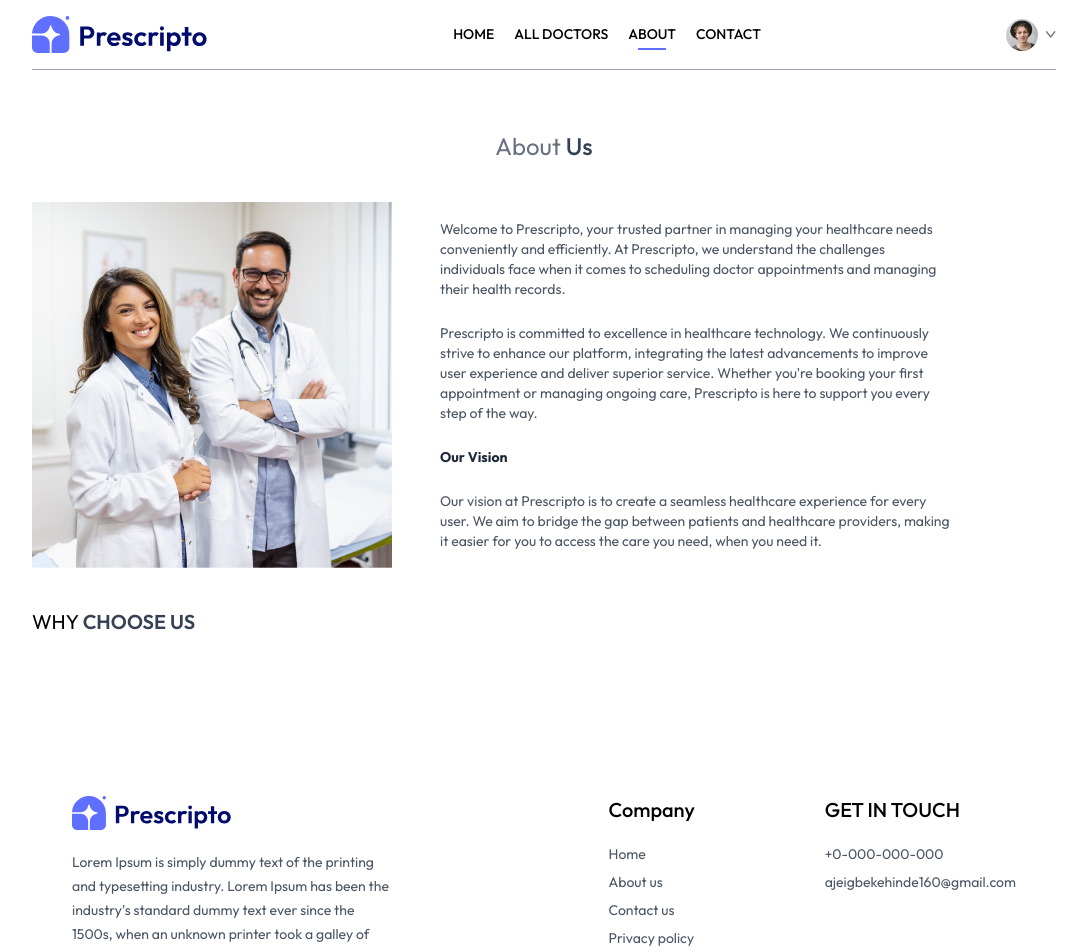
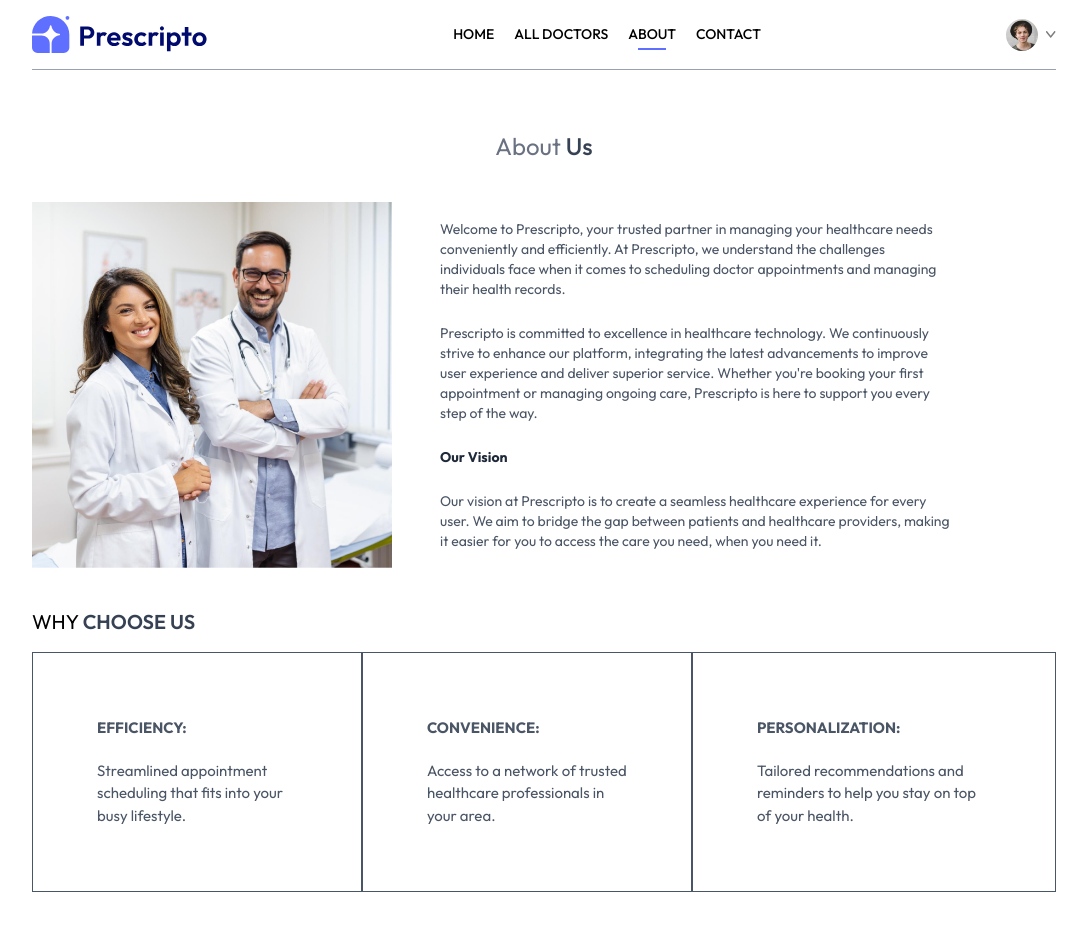
Before and after one commit to donkennie/appointify, a React (Vite) app in the folder frontend/: page /about in a window 1280 px wide. Shown: the top 951 px of the page, without its empty margins (96-1183 px from the left). Built offline with nearby package versions, Linux system fonts and the light colour scheme.

Commit message:
finish about page

```diff
--- a/frontend/src/pages/About.jsx
+++ b/frontend/src/pages/About.jsx
@@ -24,6 +24,22 @@ const About = () => {
     <div className='text-xl my-4'>
       <p>WHY <span className='text-gray-700 font-semibold'>CHOOSE US</span></p>
     </div>
+
+    <div className='flex flex-col md:flex-row mb-20'>
+      <div className='border px-10 md:px-16 py-8 sm:py-16 flex flex-col gap-5 text-[15px] hover:bg-[var(--primary)] hover:text-white transition-all-duration-300 text-gray-600 cursor-pointer'>
+        <b>EFFICIENCY:</b>
+        <p>Streamlined appointment scheduling that fits into your busy lifestyle.</p>
+      </div>
+      <div className='border px-10 md:px-16 py-8 sm:py-16 flex flex-col gap-5 text-[15px] hover:bg-[var(--primary)] hover:text-white transition-all-duration-300 text-gray-600 cursor-pointer'>
+        <b>CONVENIENCE:</b>
+        <p>Access to a network of trusted healthcare professionals in your area.</p>
+      </div>
+      <div className='border px-10 md:px-16 py-8 sm:py-16 flex flex-col gap-5 text-[15px] hover:bg-[var(--primary)] hover:text-white transition-all-duration-300 text-gray-600 cursor-pointer'>
+        <b>PERSONALIZATION:</b>
+        <p>Tailored recommendations and reminders to help you stay on top of your health.</p>
+      </div>
+    </div>
+
     </div>
   )
 }
```
